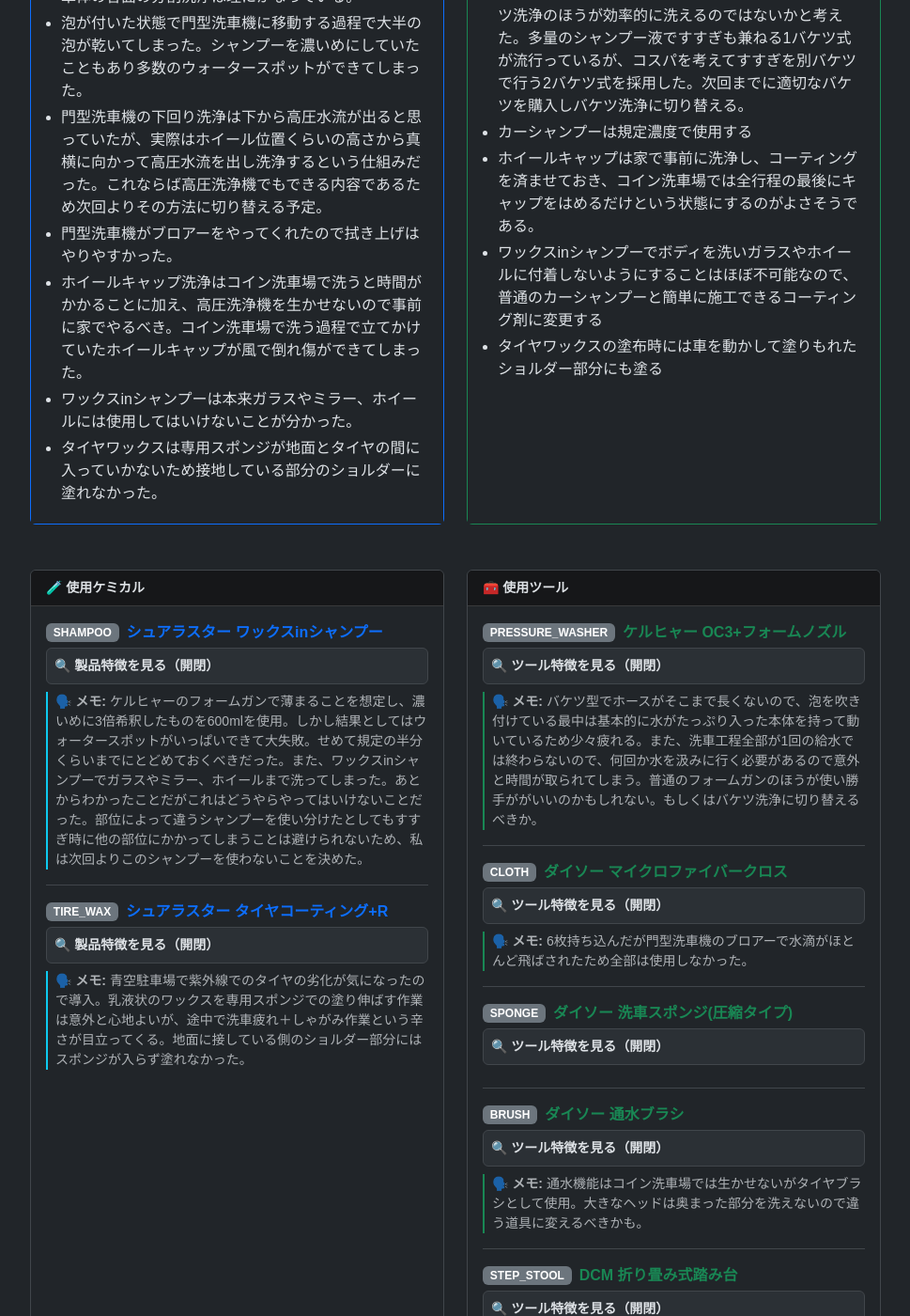
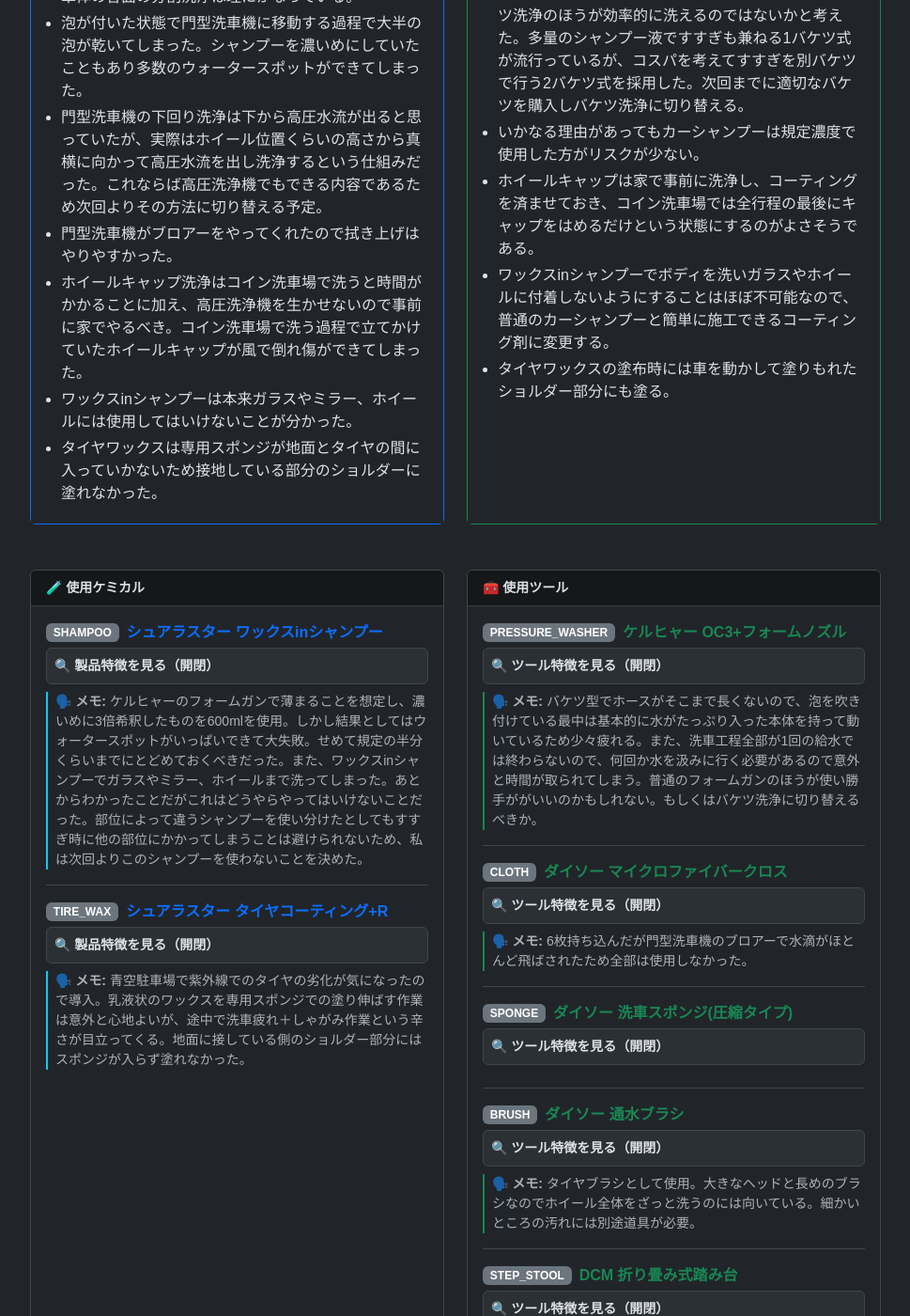
Before and after one commit to funyapar-org/fuel-lab, a Jekyll site: the page built from _wash_logs/2026-04-18-wash-log.md, in a window 1280 px wide and 1400 px high, scrolled down 916 px. Shown: the whole window at 94% size, without its empty margins (155-1124 px from the left). Built offline with Jekyll 4.4.1, drawn with Linux system fonts in a browser that asks for light colours; some of the changed text lies outside the part shown.

Commit message:
2026-04-18-wash-log.md を更新

```diff
--- a/_wash_logs/2026-04-18-wash-log.md
+++ b/_wash_logs/2026-04-18-wash-log.md
@@ -34,7 +34,7 @@ tools:
     note: 6枚持ち込んだが門型洗車機のブロアーで水滴がほとんど飛ばされたため全部は使用しなかった。
   - id: sponge.daiso_compresed_sponge
   - id: brush.daiso_tire_brush
-    note: 通水機能はコイン洗車場では生かせないがタイヤブラシとして使用。大きなヘッドは奥まった部分を洗えないので違う道具に変えるべきかも。
+    note: タイヤブラシとして使用。大きなヘッドと長めのブラシなのでホイール全体をざっと洗うのには向いている。細かいところの汚れには別途道具が必要。
   - id: step_stool.dcm_step_stool
 
 # --- タイムライン ---
@@ -85,10 +85,10 @@ findings:
 
 # --- 次回への課題（Next Actions） ---
 next_actions:
-  - 門型洗車機を高圧洗浄機2～3分に置き換えて作業時間を削減する
+  - 門型洗車機を高圧洗浄機2～3分に置き換えて作業時間を削減する。
   - 次回は電動フォームガンとバケツ洗浄のどちらか良いかと考えたが、電動フォームガンで泡を吹きつけた後に結局スポンジで擦り洗いすること、道具の持ち替え時間やフォームガンにシャンプー液を追加補充する可能性、バッテリー切れや故障リスクを考えると、バケツ洗浄のほうが効率的に洗えるのではないかと考えた。多量のシャンプー液ですすぎも兼ねる1バケツ式が流行っているが、コスパを考えてすすぎを別バケツで行う2バケツ式を採用した。次回までに適切なバケツを購入しバケツ洗浄に切り替える。
-  - カーシャンプーは規定濃度で使用する
+  - いかなる理由があってもカーシャンプーは規定濃度で使用した方がリスクが少ない。
   - ホイールキャップは家で事前に洗浄し、コーティングを済ませておき、コイン洗車場では全行程の最後にキャップをはめるだけという状態にするのがよさそうである。
-  - ワックスinシャンプーでボディを洗いガラスやホイールに付着しないようにすることはほぼ不可能なので、普通のカーシャンプーと簡単に施工できるコーティング剤に変更する
-  - タイヤワックスの塗布時には車を動かして塗りもれたショルダー部分にも塗る
+  - ワックスinシャンプーでボディを洗いガラスやホイールに付着しないようにすることはほぼ不可能なので、普通のカーシャンプーと簡単に施工できるコーティング剤に変更する。
+  - タイヤワックスの塗布時には車を動かして塗りもれたショルダー部分にも塗る。
 ---
```
